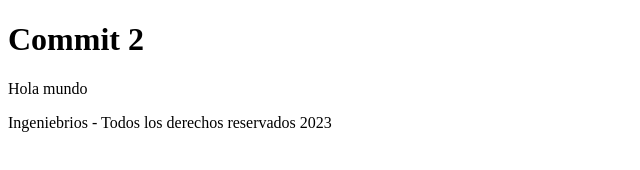
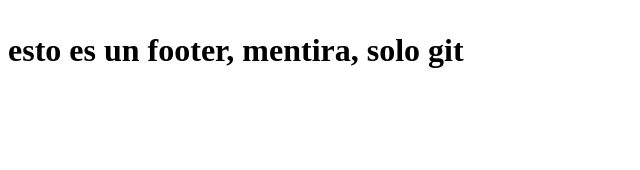
Before and after one commit to DaironDurangoCo14/Proyecto-1, a plain HTML site: page index.html in a window 1280 px wide. Shown: the whole page, without its empty margins (0-640 px from the left). Drawn offline with Linux system fonts and the light colour scheme.

Commit message:
modificacion del footer

```diff
--- a/index.html
+++ b/index.html
@@ -7,10 +7,8 @@
     <title>Document</title>
 </head>
 <body>
-    <h1>Commit 2 </h1>
-
-    <p>Hola mundo</p>
-
-    <footer><p>Ingeniebrios - Todos los derechos reservados 2023</p></footer>
-</body>
+    <h1>
+        <p>esto es un footer, mentira, solo git</p>
+    </h1>
+  </body>
 </html>
```
